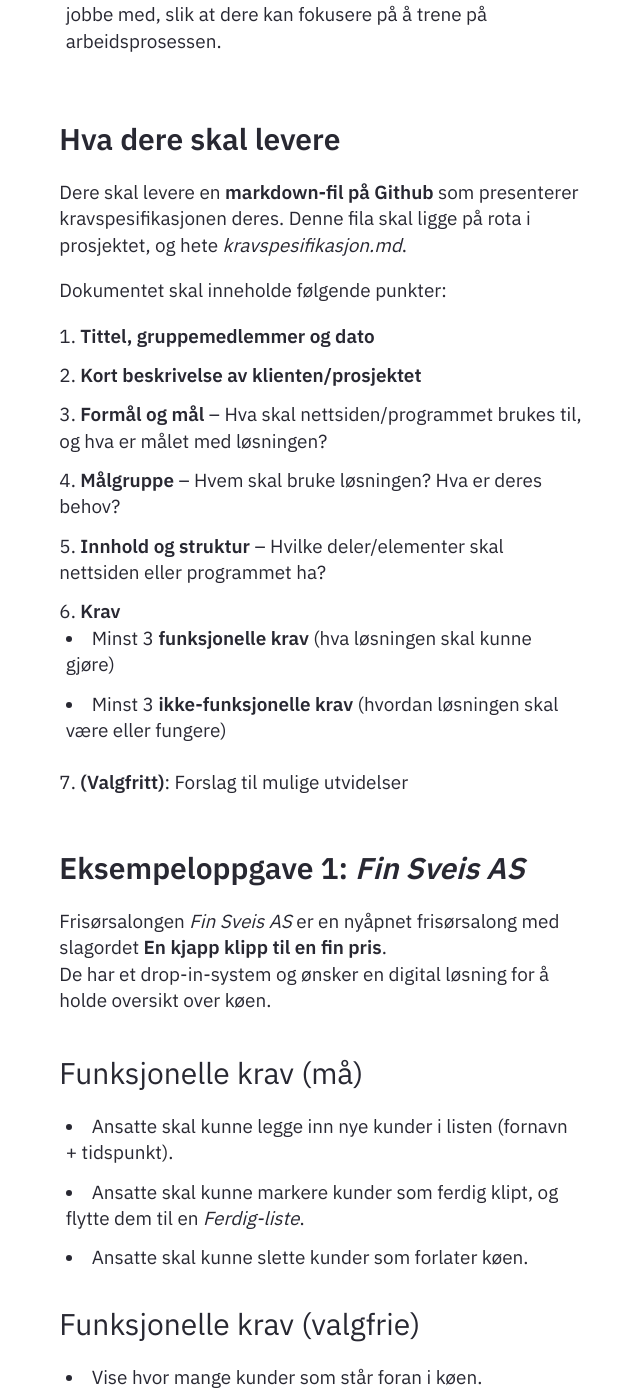
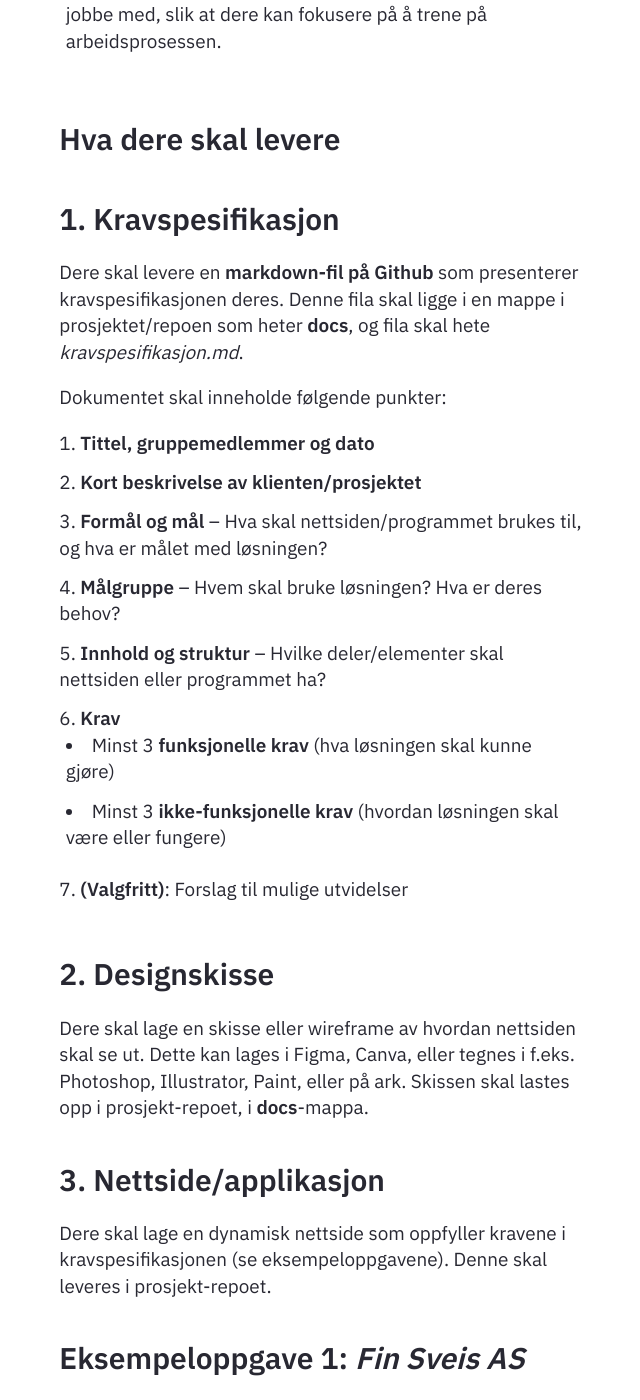
Before and after one commit to Cha-IM/cha-im.github.io, a Jekyll site: the page built from _notes/Public/Utvikling/JavaScript/Oppgaver/Selvvalgt prosjektoppgave med HTML, CSS og JavaScript (Vanilla).md, in a window 1280 px wide and 1400 px high, scrolled down 1025 px. Shown: the whole window, without its empty margins (319-959 px from the left). Built offline with Jekyll 4.4.1, drawn with Linux system fonts in a browser that asks for light colours.

Commit message:
TRFK-811339 2025-9-16:12:27:31

```diff
--- a/_notes/Public/Utvikling/JavaScript/Oppgaver/Selvvalgt prosjektoppgave med HTML, CSS og JavaScript (Vanilla).md
+++ b/_notes/Public/Utvikling/JavaScript/Oppgaver/Selvvalgt prosjektoppgave med HTML, CSS og JavaScript (Vanilla).md
@@ -28,7 +28,8 @@ Dere har tre muligheter for å velge prosjekt:
 
 ## Hva dere skal levere
 
-Dere skal levere en **markdown-fil på Github** som presenterer kravspesifikasjonen deres. Denne fila skal ligge på rota i prosjektet, og hete *kravspesifikasjon.md*.
+## 1. Kravspesifikasjon
+Dere skal levere en **markdown-fil på Github** som presenterer kravspesifikasjonen deres. Denne fila skal ligge i en mappe i prosjektet/repoen som heter **docs**, og fila skal hete *kravspesifikasjon.md*.
 
 Dokumentet skal inneholde følgende punkter:
 
@@ -41,6 +42,12 @@ Dokumentet skal inneholde følgende punkter:
     - Minst 3 **funksjonelle krav** (hva løsningen skal kunne gjøre)
     - Minst 3 **ikke-funksjonelle krav** (hvordan løsningen skal være eller fungere)
 7. **(Valgfritt)**: Forslag til mulige utvidelser
+
+## 2. Designskisse
+Dere skal lage en skisse eller wireframe av hvordan nettsiden skal se ut. Dette kan lages i Figma, Canva, eller tegnes i f.eks. Photoshop, Illustrator, Paint, eller på ark. Skissen skal lastes opp i prosjekt-repoet, i **docs**-mappa.
+
+## 3. Nettside/applikasjon
+Dere skal lage en dynamisk nettside som oppfyller kravene i kravspesifikasjonen (se eksempeloppgavene). Denne skal leveres i prosjekt-repoet.
 
 
 ## Eksempeloppgave 1: _Fin Sveis AS_
```
